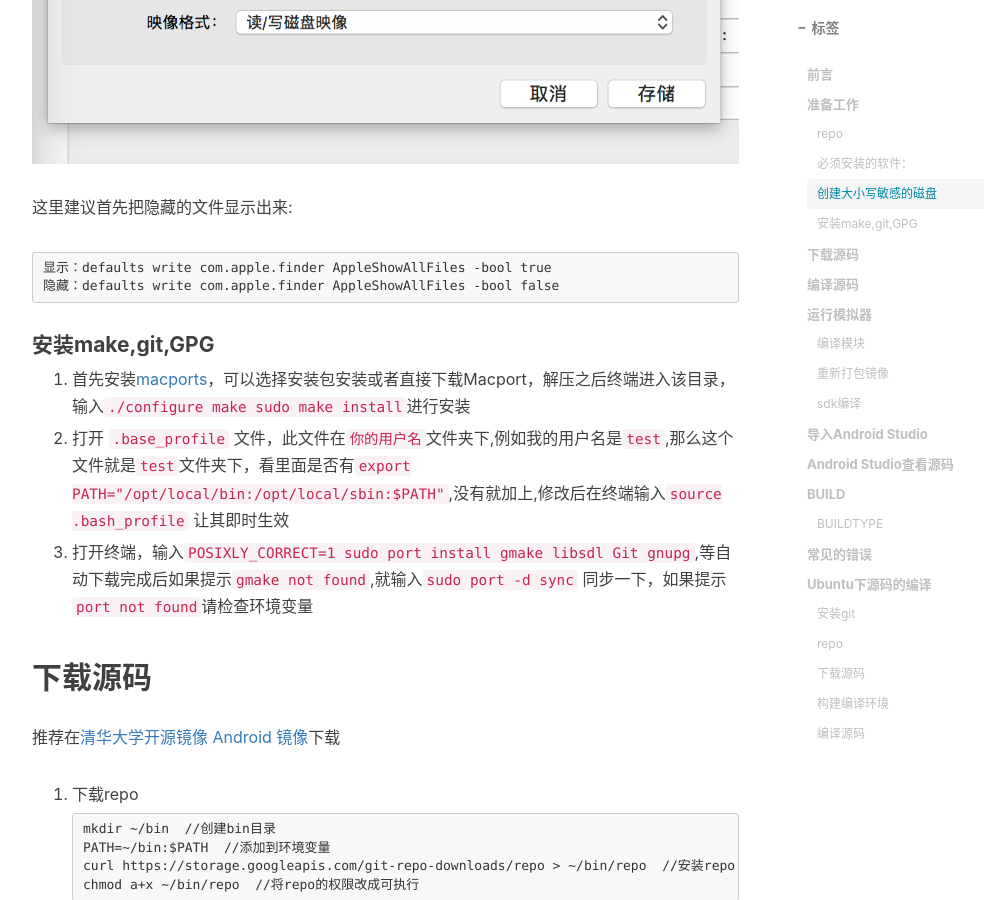
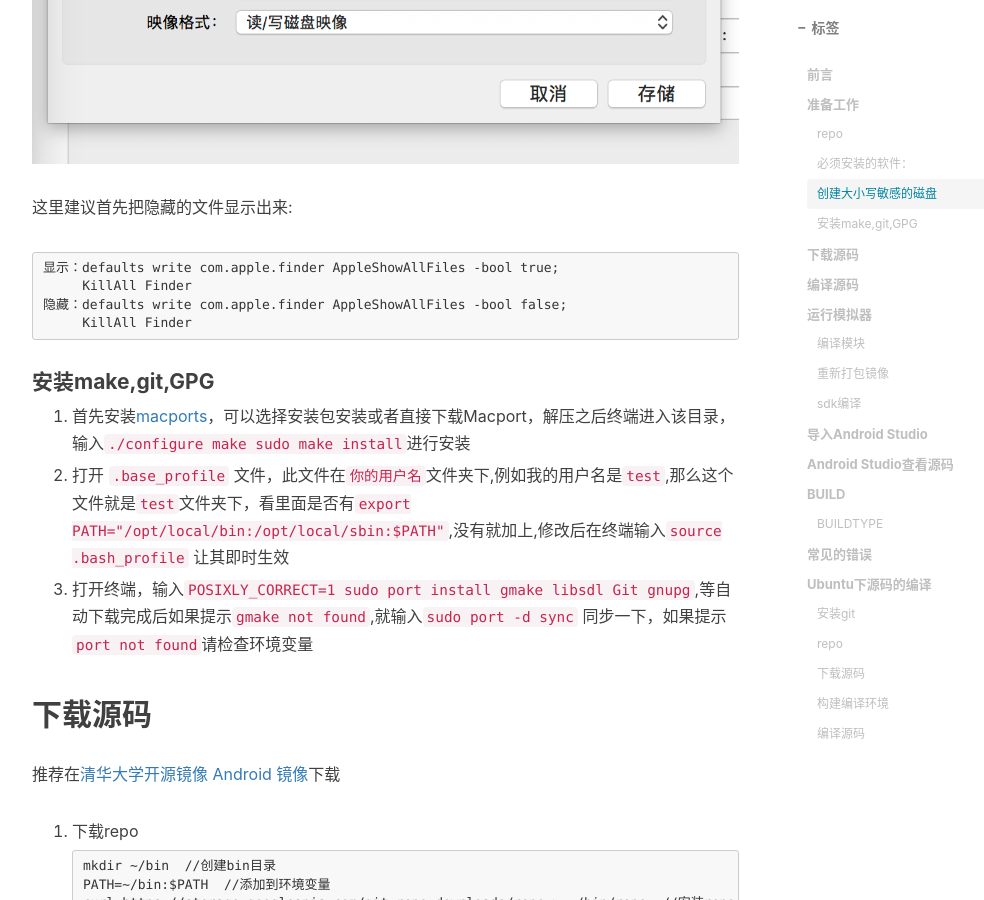
Before and after one commit to 7449/7449.github.io, a Jekyll site: the page built from _posts/2017-2-10-Android_compile_aosp.md, in a window 1280 px wide and 900 px high, scrolled down 2047 px. Shown: the whole window, without its empty margins (233-1217 px from the left). Built offline with Jekyll 4.4.1, drawn with Linux system fonts in a browser that asks for light colours; nearby versions of some CDN libraries; comment, search, counter and statistics services are not loaded.

Commit message:
Update 2017-2-10-Android_compile_aosp.md

```diff
--- a/_posts/2017-2-10-Android_compile_aosp.md
+++ b/_posts/2017-2-10-Android_compile_aosp.md
@@ -42,8 +42,10 @@ repo由一系列python脚本组成,通过调用Git命令实现对AOSP项目的
 
 这里建议首先把隐藏的文件显示出来:
 
-	显示：defaults write com.apple.finder AppleShowAllFiles -bool true
-	隐藏：defaults write com.apple.finder AppleShowAllFiles -bool false
+	显示：defaults write com.apple.finder AppleShowAllFiles -bool true;
+	     KillAll Finder
+	隐藏：defaults write com.apple.finder AppleShowAllFiles -bool false;
+	     KillAll Finder
 
 #### 安装make,git,GPG
 
```
